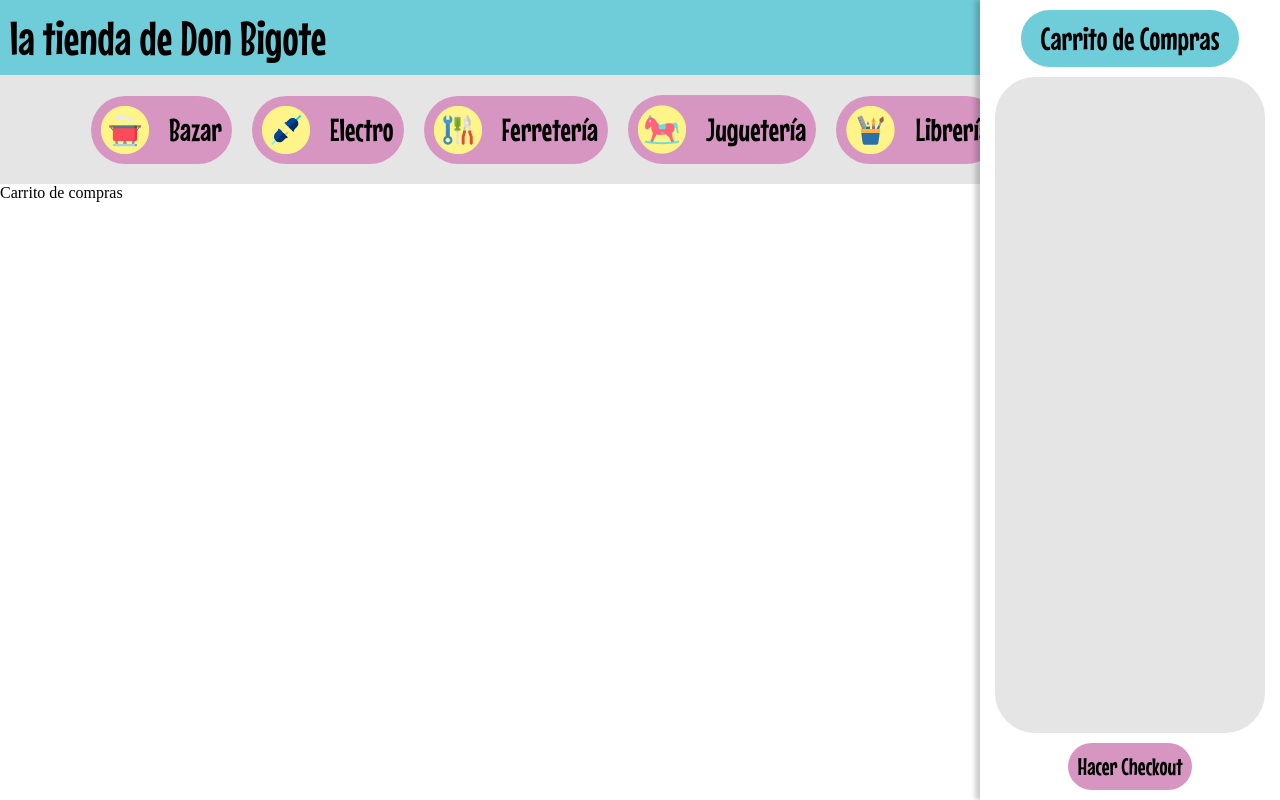
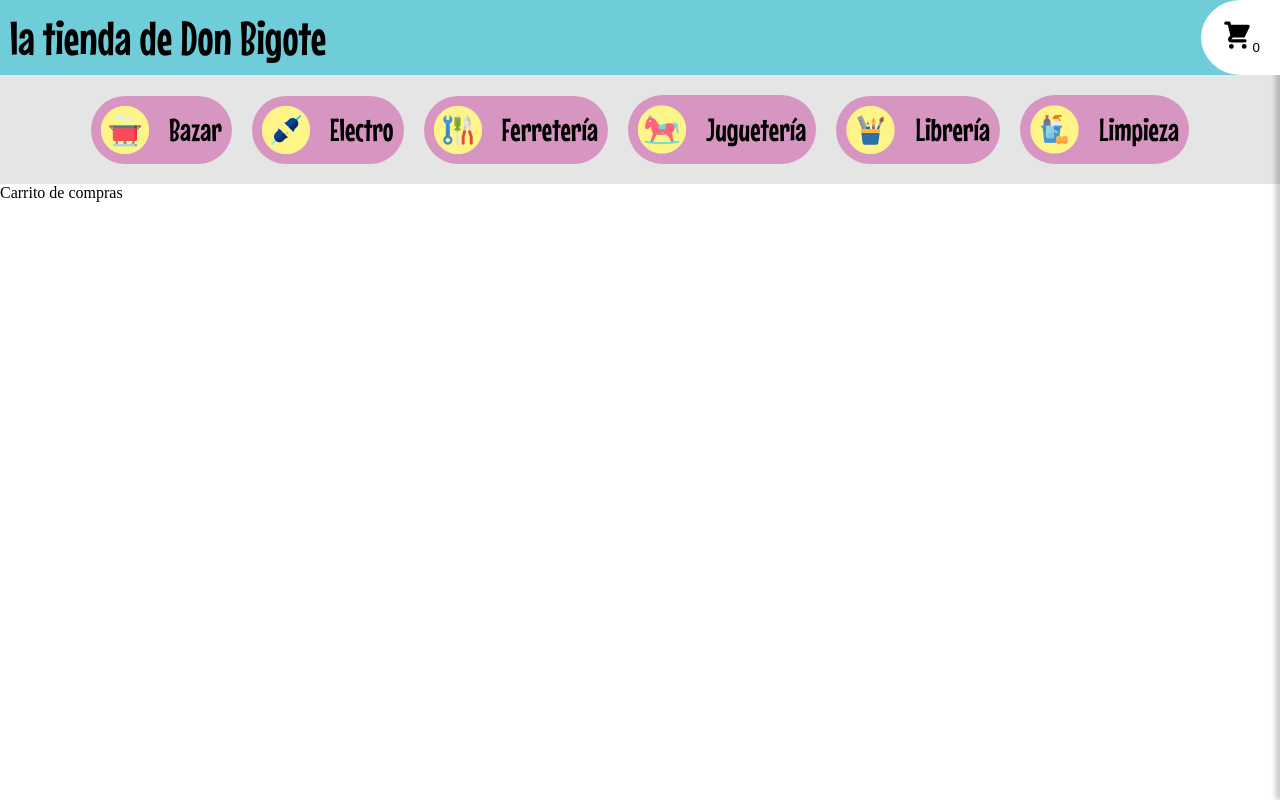
Before and after one commit to mminond/tienda-bigote, a React (Create React App) app: page /cart in a window 1280 px wide. Built offline with nearby package versions, Linux system fonts and the light colour scheme.

Commit message:
Mostrar y ocultar de WidgetCart + animaciones

```diff
--- a/src/components/global/navbar/cart/WidgetCart.jsx
+++ b/src/components/global/navbar/cart/WidgetCart.jsx
@@ -1,8 +1,8 @@
 import './WidgetCart.scss';
 
-function WidgetCart() {
+function WidgetCart({showWidgetCart}) {
 	return (
-		<div className="widgetCart">
+		<div className={`widgetCart ${showWidgetCart ? 'open' : 'close'}`}>
             <h3 className="titleWidgetCart">Carrito de Compras</h3>
 			<div className="listItemsidgetCart">
 
--- a/src/components/global/navbar/cart/WidgetCart.scss
+++ b/src/components/global/navbar/cart/WidgetCart.scss
@@ -49,3 +49,20 @@
 		}
 	}
 }
+
+.close {
+	animation: slide-right 0.5s cubic-bezier(0.250, 0.460, 0.450, 0.940) both;
+}
+@keyframes slide-right {
+	0% {transform: translateX(0);}
+	100% {transform: translateX(300px);}
+  }
+
+.open {
+	animation: slide-left 0.5s cubic-bezier(0.250, 0.460, 0.450, 0.940) both;
+}
+
+@keyframes slide-left {
+	0% {transform: translateX(300px);}
+	100% {transform: translateX(0);}
+  }
--- a/src/components/global/navbar/cart/cart.jsx
+++ b/src/components/global/navbar/cart/cart.jsx
@@ -1,9 +1,18 @@
 import './cart.scss';
-import { HiShoppingCart } from "react-icons/hi";
+import { HiShoppingCart, HiOutlineChevronRight } from "react-icons/hi";
 
-const Cart = ()  => (
-	<button className="cart">
-		<HiShoppingCart size={32} color='black' />
+
+const Cart = ({ actionCart, showWidgetCart, cartQty }) => (
+	<button className={`navCart ${showWidgetCart ? 'openNavCart' : 'closeNavCart'}`} onClick={actionCart}>
+		{
+			showWidgetCart ?
+			<HiOutlineChevronRight size={32} color='black' />
+			:
+			<>
+			<HiShoppingCart size={32} color='black' />
+			<span>{cartQty}</span>
+			</>
+		}
 	</button>
 )
 
--- a/src/components/global/navbar/cart/cart.scss
+++ b/src/components/global/navbar/cart/cart.scss
@@ -1,4 +1,5 @@
-.cart{
+.navCart{
+    z-index: 3;
     padding: 20px;
     background-color: white;
     border-radius: 50% 0px 0px 50%;
@@ -10,3 +11,20 @@
         background-color: #e5e5e5;
     }
 }
+
+.closeNavCart {
+	animation: closeNavCart-right 0.5s cubic-bezier(0.250, 0.460, 0.450, 0.940) both;
+}
+@keyframes closeNavCart-right {
+	0% {transform: translateX(-300px);}
+	100% {transform: translateX(0px);}
+  }
+
+.openNavCart {
+	animation: openNavCart-left 0.5s cubic-bezier(0.250, 0.460, 0.450, 0.940) both;
+}
+
+@keyframes openNavCart-left {
+	0% {transform: translateX(0px);}
+	100% {transform: translateX(-300px);}
+  }
--- a/src/components/global/navbar/navbar.jsx
+++ b/src/components/global/navbar/navbar.jsx
@@ -1,14 +1,29 @@
 import './navbar.scss';
+import { useState } from 'react';
 import Logo from './logo';
 import Cart from './cart/cart';
 import WidgetCart from './cart/WidgetCart';
 
-const Navbar = ()  => (
-	<header>
-		<Logo />
-		<Cart />
-		<WidgetCart />
-	</header>
-)
+const Navbar = () => {
+	const [isVisibleWidgetCart, setisVisibleWidgetCart] = useState(false);
 
+	const openWidgetCart = () => {
+		setisVisibleWidgetCart(!isVisibleWidgetCart);
+	}
+	return (
+		<header>
+			<Logo />
+			<Cart
+				actionCart={openWidgetCart}
+				showWidgetCart={isVisibleWidgetCart}
+				cartQty={0}
+			/>
+			<WidgetCart
+				actionCart={openWidgetCart}
+				showWidgetCart={isVisibleWidgetCart}
+			/>
+		</header>
+	)
+
+}
 export default Navbar;
```
Also changed, not shown: 1 other file (tests, documents, lock files or other folders). Lines whose indentation alone changed are shown as unchanged.
